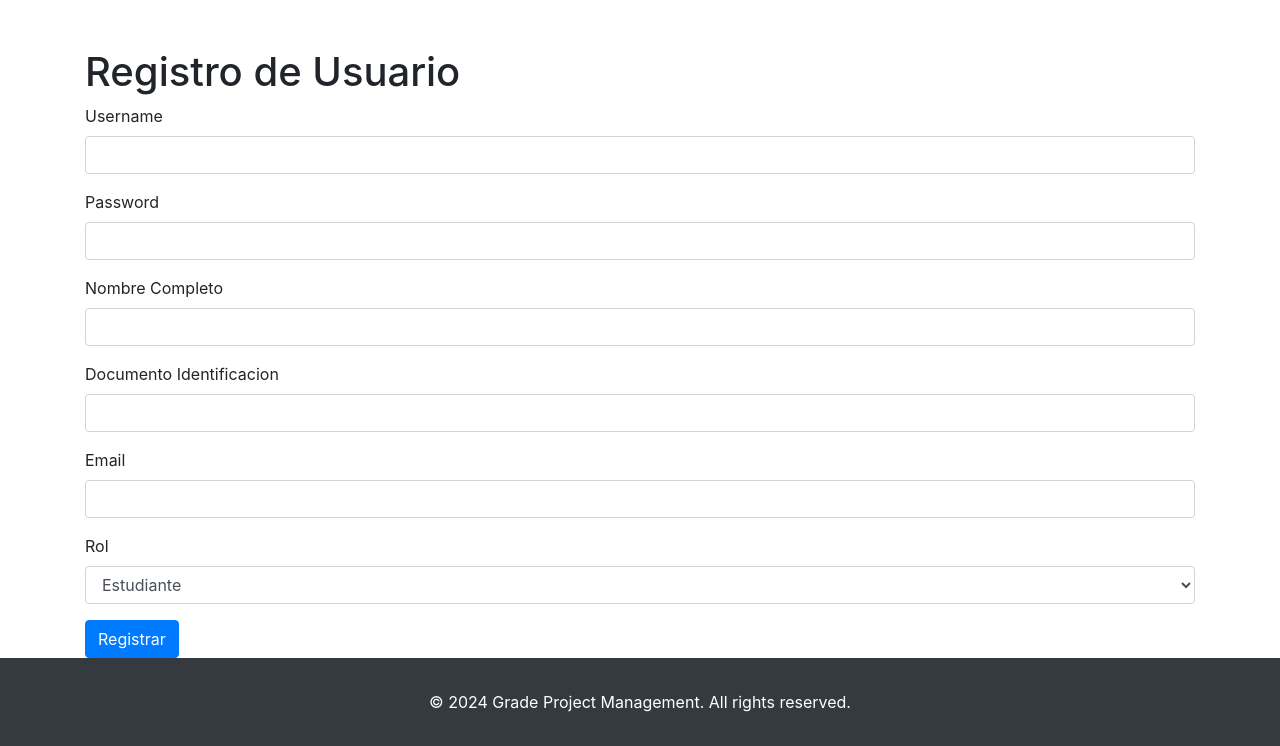
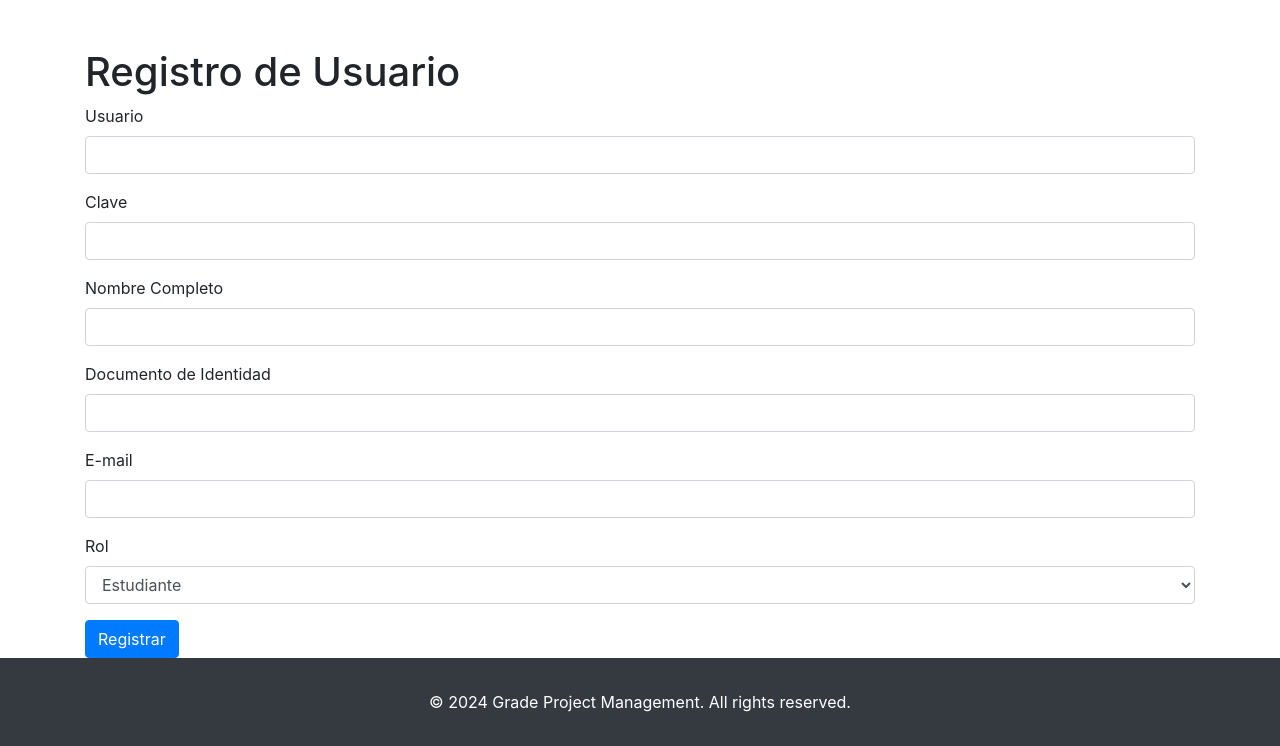
Before and after one commit to zrcindy/gradeprojectmanagement, a Flask app: page /registro in a window 1280 px wide. Shown: the part 56-802 px from the top of the page. Run offline with Flask 3, Linux system fonts and the light colour scheme; parts of the project's set-up code (start-up, migrations or seed data) failed here and were passed over; some libraries are stand-ins or nearby versions.

Commit message:
Change Registro.html

```diff
--- a/app/templates/registro.html
+++ b/app/templates/registro.html
@@ -17,11 +17,11 @@
 <h1 class="mt-4">Registro de Usuario</h1>
 <form method="POST" action="/registro">
     <div class="mb-3">
-        <label for="username" class="form-label">Username</label>
+        <label for="username" class="form-label">Usuario</label>
         <input type="text" class="form-control" id="username" name="username" required>
     </div>
     <div class="mb-3">
-        <label for="password" class="form-label">Password</label>
+        <label for="password" class="form-label">Clave</label>
         <input type="password" class="form-control" id="password" name="password" required>
     </div>
     <div class="mb-3">
@@ -29,11 +29,11 @@
         <input type="text" class="form-control" id="name" name="name" required>
     </div>
     <div class="mb-3">
-        <label for="dni" class="form-label">Documento Identificacion</label>
+        <label for="dni" class="form-label">Documento de Identidad</label>
         <input type="text" class="form-control" id="dni" name="dni" required>
     </div>
     <div class="mb-3">
-        <label for="email" class="form-label">Email</label>
+        <label for="email" class="form-label">E-mail</label>
         <input type="text" class="form-control" id="email" name="email" required>
     </div>
     <div class="mb-3">
@@ -45,7 +45,7 @@
     </div>
     <div id="estudiante_fields" style="display: none;">
         <div class="mb-3">
-            <label for="programa" class="form-label">Carrera o Programa</label>
+            <label for="programa" class="form-label">Carrera/Programa</label>
             <input type="text" class="form-control" id="programa" name="programa">
         </div>
     </div>
--- a/pyvenv.cfg
+++ /dev/null
@@ -1,3 +0,0 @@
-home = /root/slack-ai/.venv/bin
-include-system-site-packages = false
-version = 3.6.8
```
